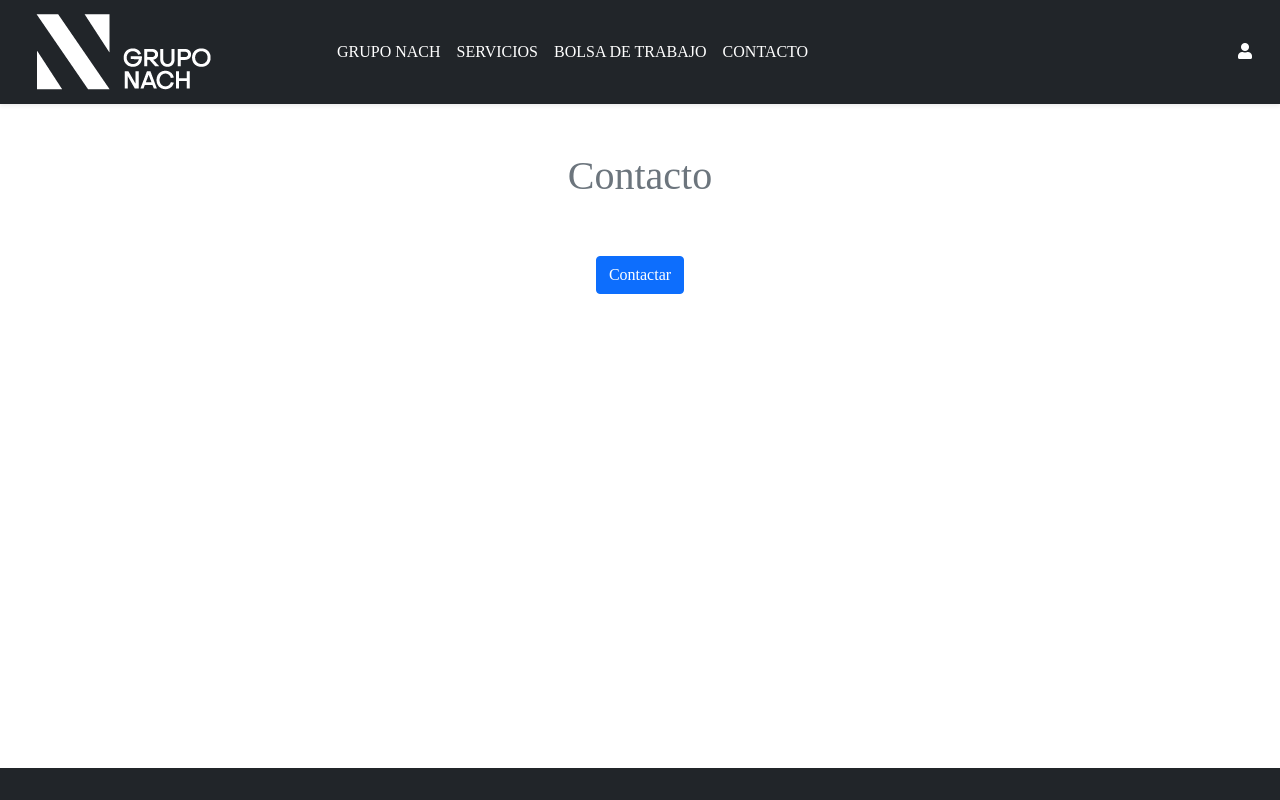
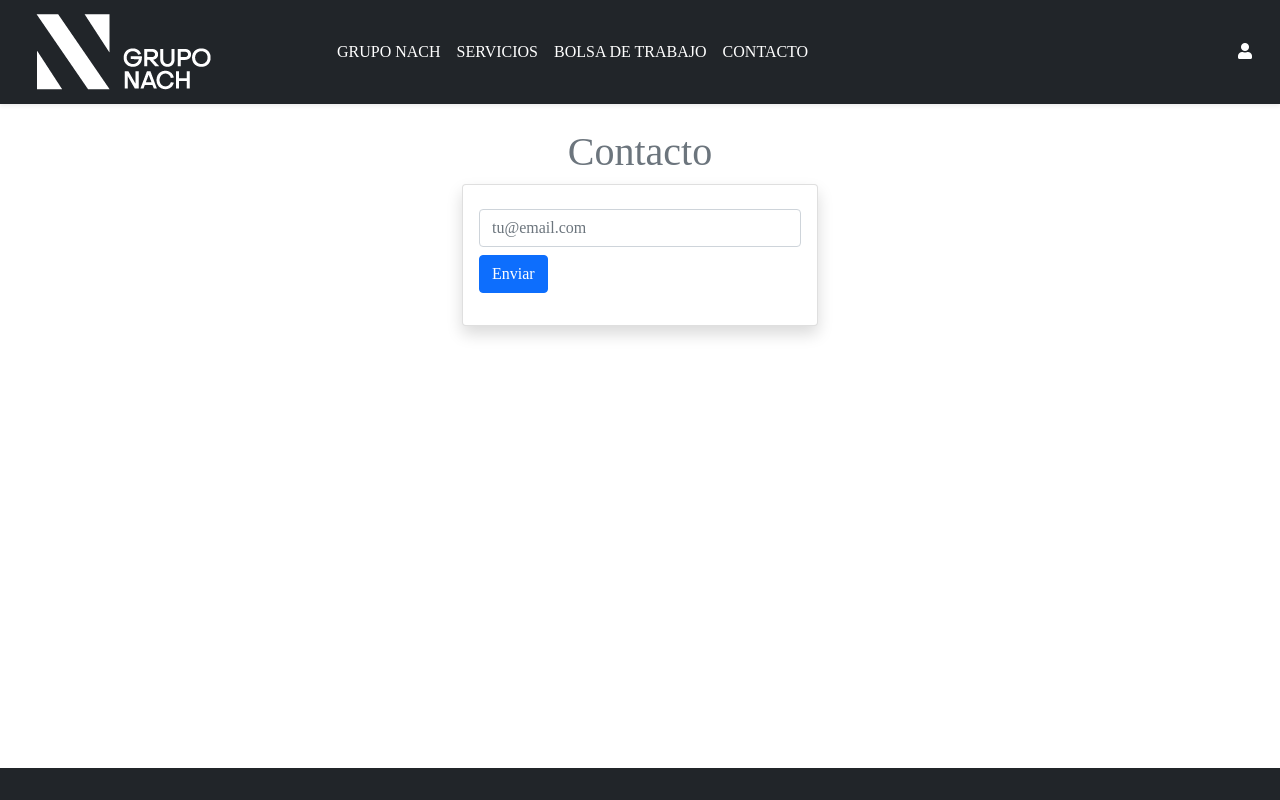
Before and after one commit to oscar-sanchez-ramirez/AppGrupoNach, a React (Create React App) app: page /contacto in a window 1280 px wide. Built offline with nearby package versions, Linux system fonts and the light colour scheme; no server answers; a web font is replaced by a local one.

Commit message:
Antes de subir

```diff
--- a/src/components/page/Contacto.js
+++ b/src/components/page/Contacto.js
@@ -1,17 +1,29 @@
 import React, { useState } from 'react'
 import { useFetch } from '../../hooks/useFetch';
 import Swal from 'sweetalert2'
+import { useForm } from '../../hooks/useForm';
 
 
 export const Contacto = () => {
 
-    const [state, setstate] = useState('')
+    const [values, handleInputChange, handleReset] = useForm({ de: '' });
+    const { de } = values;
+
+
+    const [state, setstate] = useState('');
+    const [error, setError] = useState('');
+
     const baseURL = process.env.REACT_APP_API_URL;
-    const { data } = useFetch(`${baseURL}/${state}`);
-    console.log(data)
+    useFetch(`${baseURL}/${state}?de=${de}`);
 
     const handleSubmit = (e) => {
         e.preventDefault();
+
+        if (de < 5) {
+            setError('El correo es requerido');
+            return false
+        }
+
 
         Swal.fire({
             title: '¿Estás seguro?',
@@ -24,6 +36,8 @@ export const Contacto = () => {
         }).then((result) => {
             if (result.isConfirmed) {
                 setstate('contactanos');
+                setError('');
+                handleReset();
                 Swal.fire({
                     position: 'top-end',
                     icon: 'success',
@@ -39,10 +53,18 @@ export const Contacto = () => {
 
     return (
         <div className="container">
-            <h1 className="text-center text-muted mt-5">Contacto</h1>
+            <h1 className="text-center text-muted mt-4">Contacto</h1>
             <form className="row justify-content-center" onSubmit={handleSubmit}>
-                <div className="col-auto mt-5">
-                    <button type="submit" className="btn btn-primary mb-3">Contactar</button>
+                <div className="col-md-4">
+                    <div className="card shadow">
+                        <div className="card-body">
+                            <div className="col-auto mt-2">
+                                <small className="text-danger">{error}</small>
+                                <input type="email" className="form-control mb-2" placeholder="tu@email.com" name="de" value={de} onChange={handleInputChange} />
+                                <button type="submit" className="btn btn-primary mb-3">Enviar</button>
+                            </div>
+                        </div>
+                    </div>
                 </div>
             </form>
         </div>
--- a/src/components/page/CuerpoNach.js
+++ b/src/components/page/CuerpoNach.js
@@ -7,10 +7,10 @@ export const CuerpoNach = ({ id, siguienteF }) => {
 
     const baseURL = process.env.REACT_APP_API_URL;
     const { data } = useFetch(`${baseURL}/steps/${id}`);
-    // console.log(!!data && data);
+    console.log(!!data && data);
 
     const { data: datos } = useFetch(`${baseURL}/listar`);
-    // console.log(!!datos && datos);
+    console.log(!!datos && datos);
 
 
     return (
```
